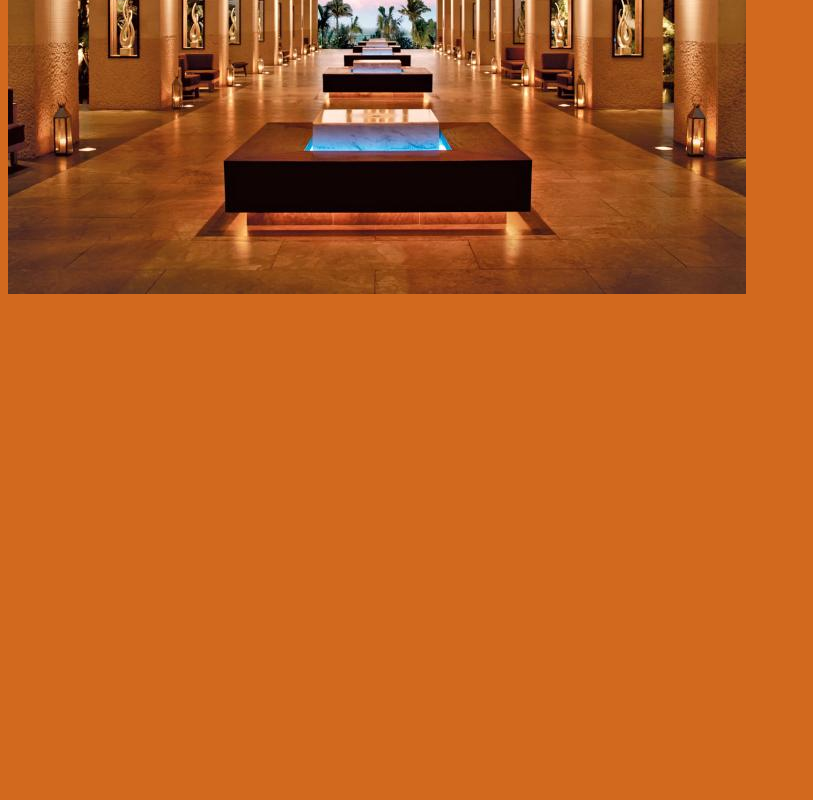
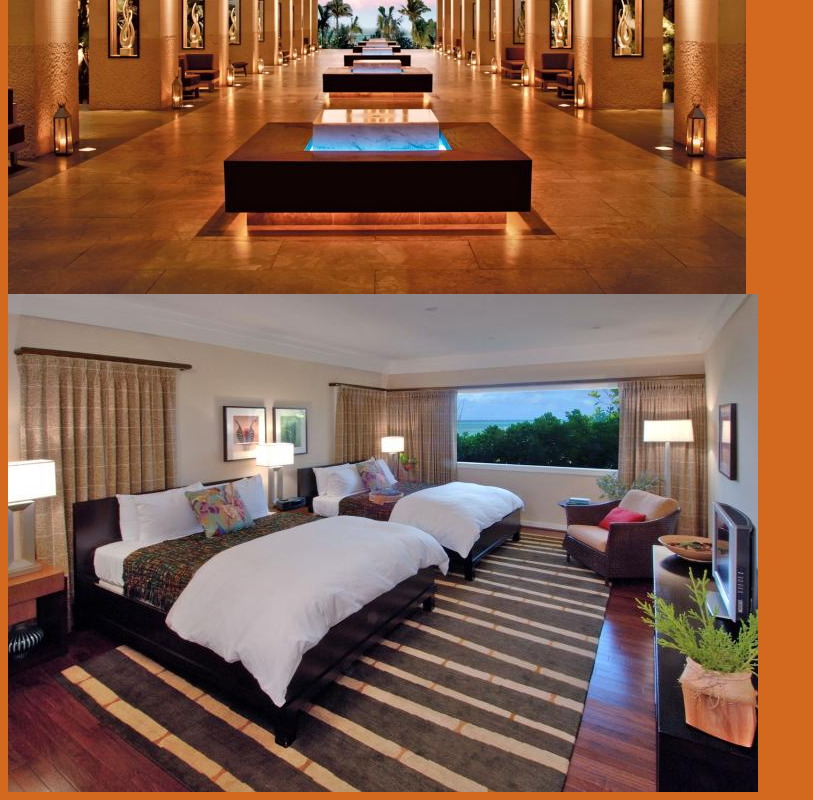
Before and after one commit to Uhiriwe/gitrep, a plain HTML site: page index.html in a window 1280 px wide. Shown: the part 412-1212 px from the top of the page, without its empty margins (0-813 px from the left). Before the commit the page ends 800 px from the top, so only its background shows below. Drawn offline with Linux system fonts and the light colour scheme.

Commit message:
secnd image

```diff
--- a/index.html
+++ b/index.html
@@ -13,5 +13,6 @@
         <li>contact</li>
         <li>contact</li>
         <img src="5.jpg" alt="hello">
+        <img src="room1.jpg" alt="hello">
     </div>
 </html>
```
